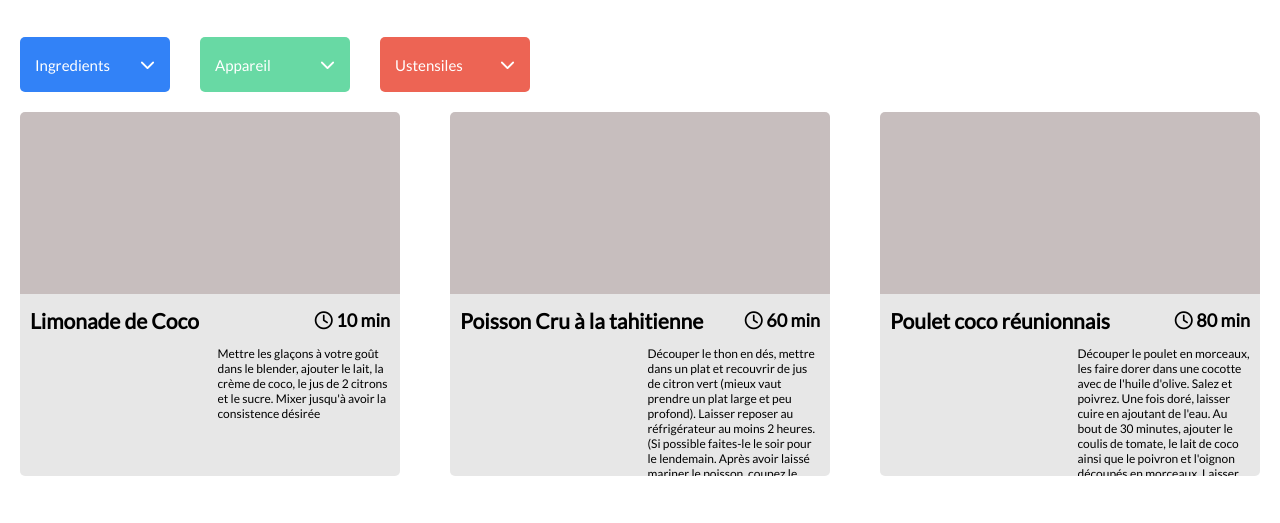
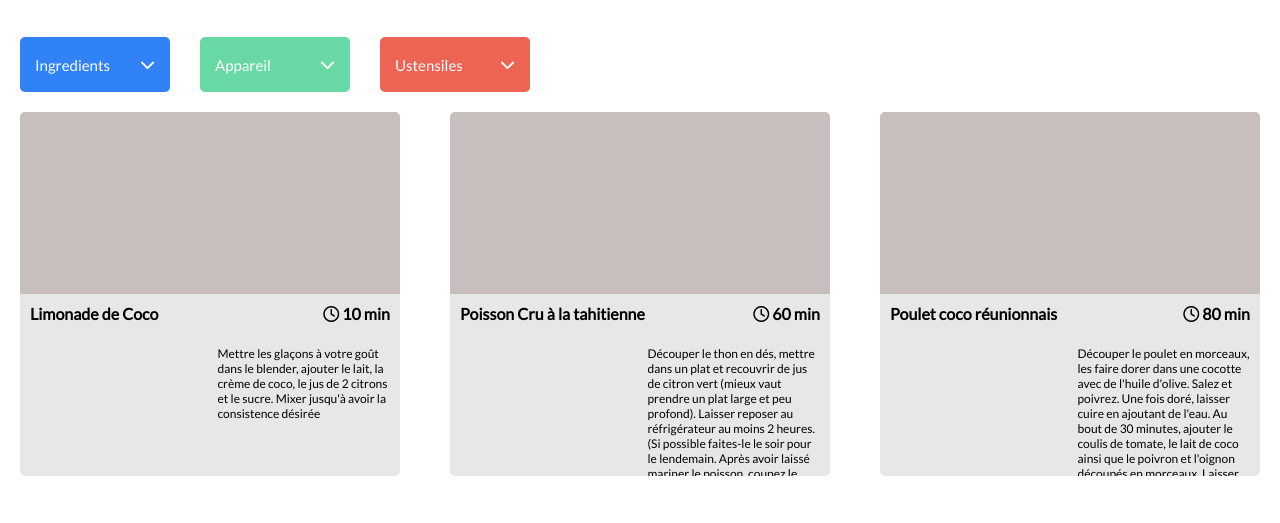
Before and after one commit to ExpleoOpenClassAKM/KomlaMawuliAdzato_5_18092021, a website: page index.html in a window 1280 px wide. Shown: the part 208-731 px from the top of the page. Drawn offline with Linux system fonts and the light colour scheme.

Commit message:
Remplissage des Thumb cards

```diff
--- a/js/functions.js
+++ b/js/functions.js
@@ -296,14 +296,14 @@ function displayRecipes() {
                 <div class="thumbCard__img"></div>
                 <div class="thumbCard__description">
                     <div class="thumbCard__description--header">
-                        <div class="thumbCard__title"><h3>${OneRecipe.name}</h3></div>
+                        <div class="thumbCard__title"><h4>${OneRecipe.name}</h4></div>
                         <div class="thumbCard__time">
                             <i class="far fa-clock"></i>
                             <span>${OneRecipe.time} min</span>
                         </div>
                     </div>
                     <div class="thumbCard__description--footer">
-                        <label for="thumb Card list Of Condiments" class="thumbCard__listOfCondiments">
+                        <label for="listOfCondiments" class="thumbCard__listOfCondiments">
 
                         </label>
                         <label for="description" class="thumbCard__howToUse">
--- a/sass/layouts/_thumdCard.scss
+++ b/sass/layouts/_thumdCard.scss
@@ -1,8 +1,7 @@
 //Thumb Cards
 .thumbCard-section {
     width: 100%;
-    height: 500px;
-
+    height: auto;
     display: flex;
     flex-direction: row;
     flex-wrap: wrap;
@@ -31,13 +30,22 @@
         &--header {
             width: 100%;
             height: 20%;
-            font-size: 18px;
+            font-size: 16px;
             font-weight: bold;
             display: flex;
             flex-direction: row;
             justify-content: space-between;
             align-items: center;
             margin-bottom: 10px;
+
+            & > .thumbCard__title {
+                width: 75%;
+                height: 100%;
+            }
+
+            & > .thumbCard__time {
+                height: 100%;
+            }
         }
         &--footer {
             height: 80%;
```
Also changed, not shown: index.html (+1 -5 lines), css/style.css, 1 other file.
